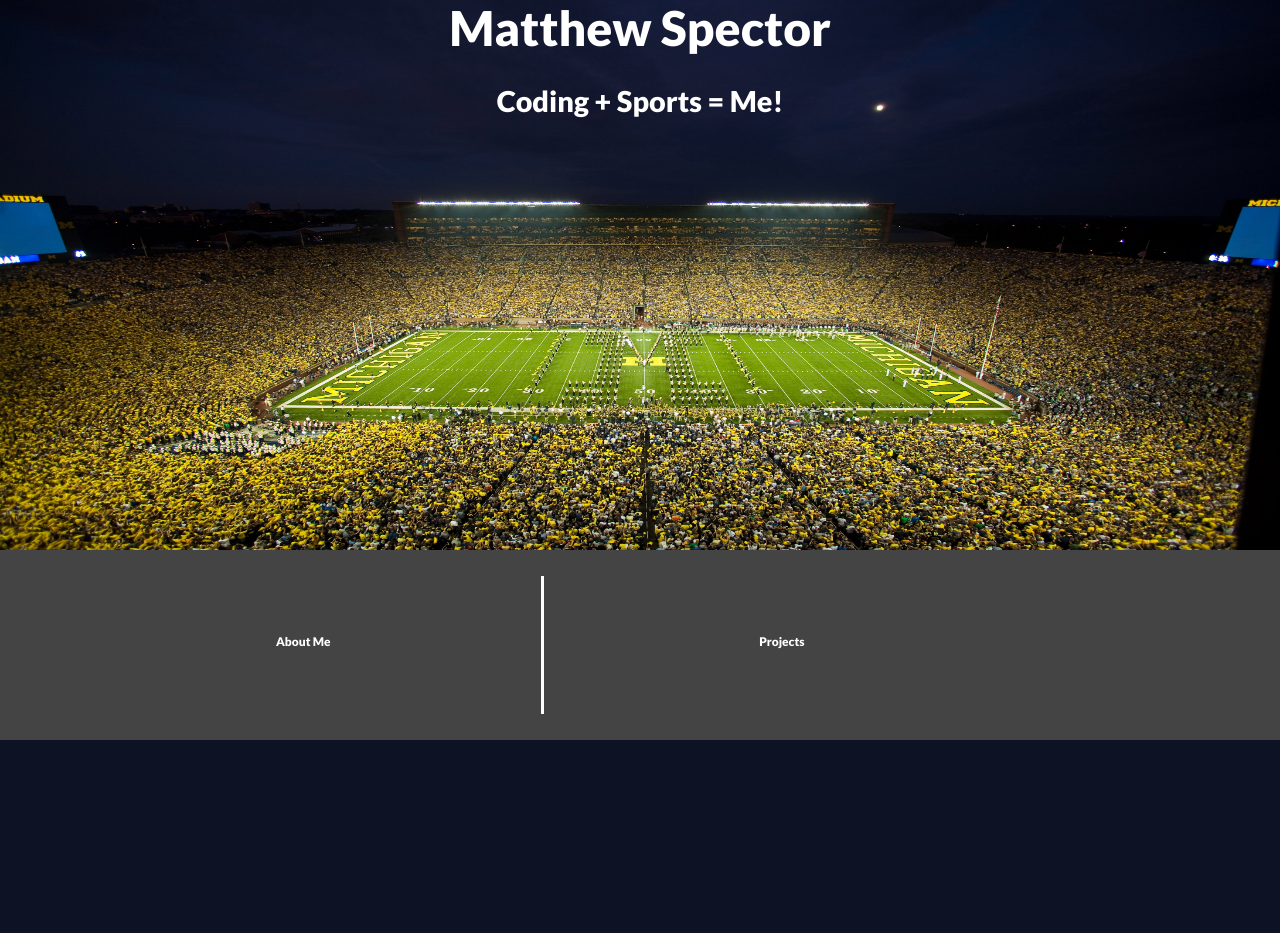
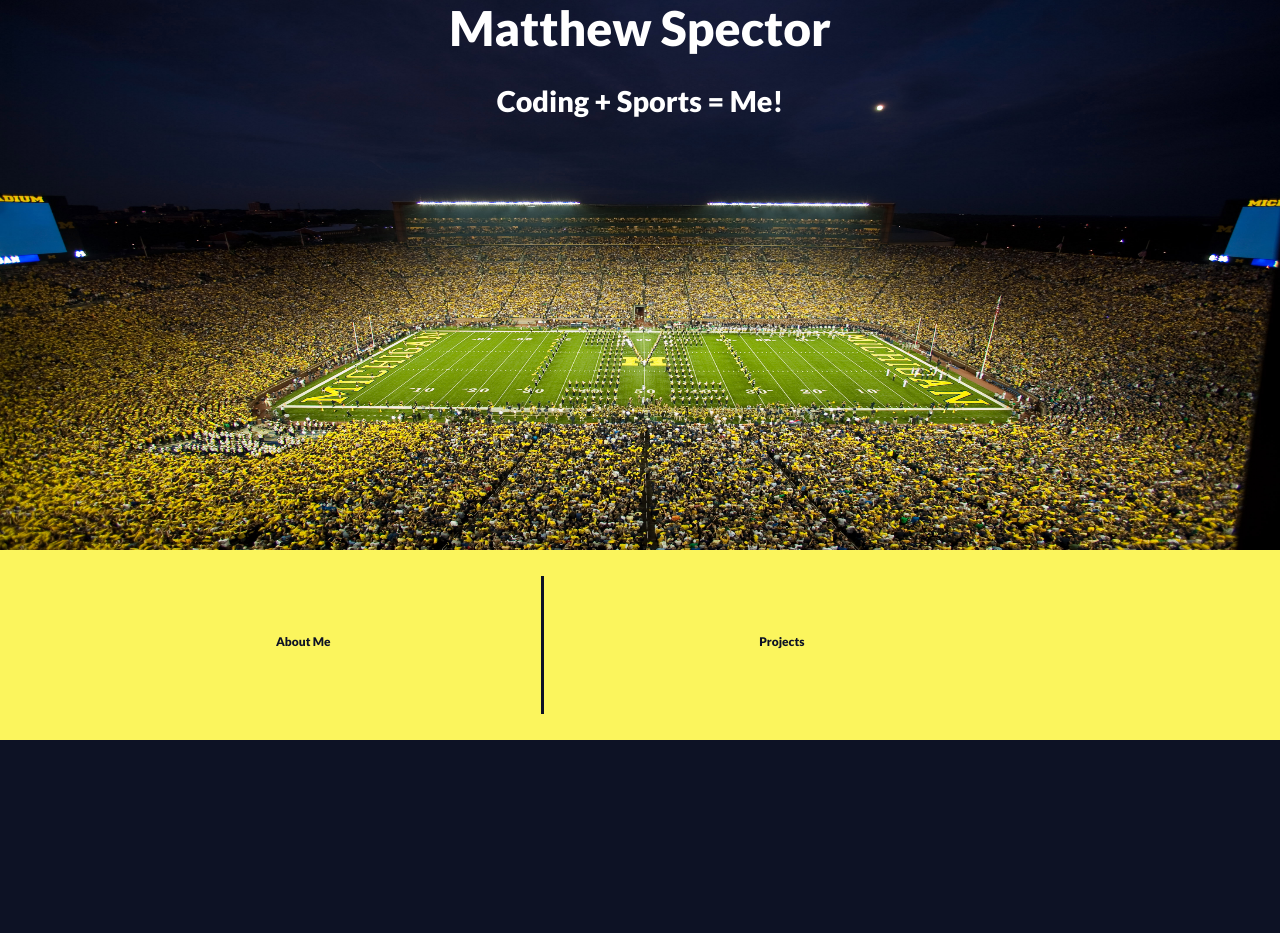
Before and after one commit to mattbspector/mattbspector.github.io, a PHP site: page / in a window 1280 px wide. Shown: the top 933 px of the page. Run offline with PHP 8.4, Linux system fonts and the light colour scheme; some libraries are stand-ins or nearby versions.

Commit message:
errythang

```diff
--- a/style.css
+++ b/style.css
@@ -9,7 +9,7 @@ body{
 nav{
 		width: 100%;
 		height: 60px;
-		background-color: #444;
+		background-color:  #fbf55d;
 		text-align: center;
 
 
@@ -17,7 +17,7 @@ nav{
 }
 header{
 	width: 100%;
-	background-color: #444;
+	background-color:  #fbf55d;
 	position: absolute;
 	padding: 2%;
 	max-width: 96%;
@@ -32,7 +32,7 @@ nav li{
 	float: left;
 	width: 30%;
 	padding: 5%;
-	background-color: #444;
+	background-color: #fbf55d;
 	text-align: center;
 	margin: 0;
 	font-size: 12px;
@@ -43,7 +43,7 @@ nav li{
 }
 nav a{
 	text-decoration: none;
-	color: #fff;
+	color:#0D1225 ;
 }
 
 nav a:hover{
@@ -52,7 +52,7 @@ nav a:hover{
 
 
 .first{
-	border-right: 3px solid #fff;
+	border-right: 3px solid #0D1225;
 
 }
 
```
